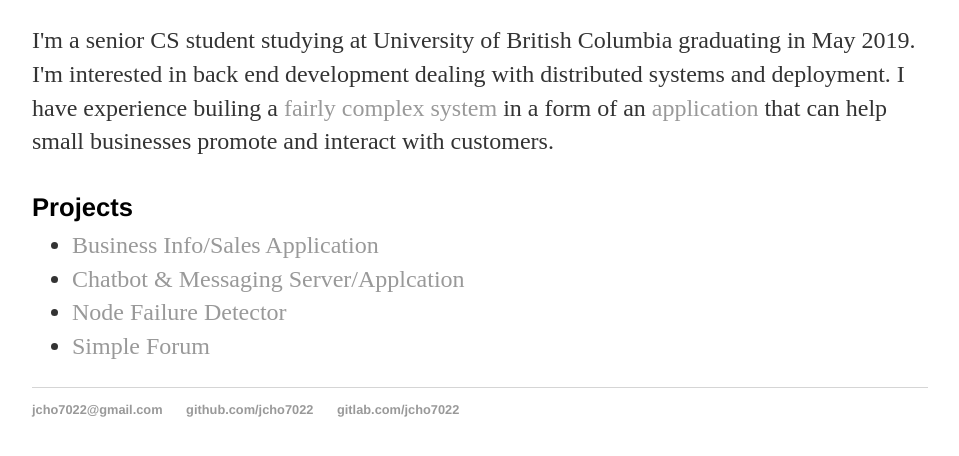
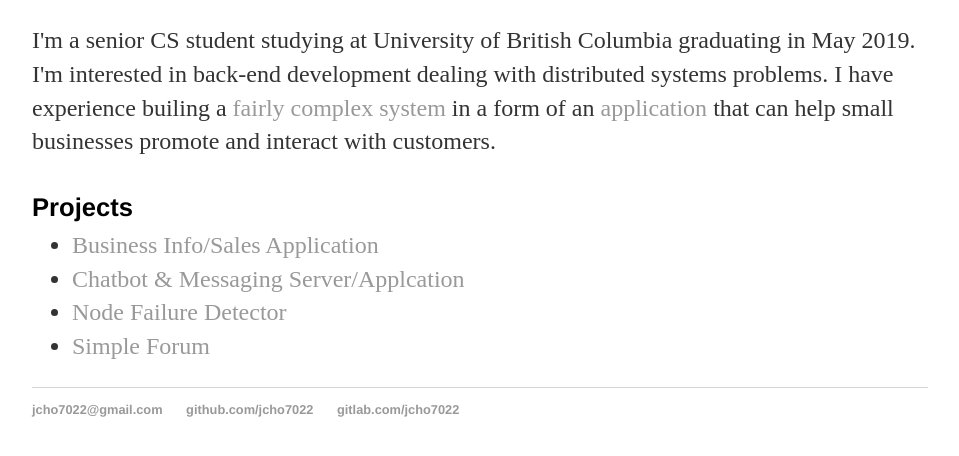
Before and after one commit to jcho7022/jcho7022.github.io, a Jekyll site: the page built from index.html, in a window 1280 px wide, cut to the strip 457-946 px from the top of the page. Shown: the top 456 px of the strip, without its empty margins (160-1119 px from the left). Built offline with Jekyll 4.4.1, drawn with Linux system fonts in a browser that asks for light colours.

Commit message:
Update index.html

```diff
--- a/index.html
+++ b/index.html
@@ -7,7 +7,7 @@
 	<img src="head_shot.jpg" alt="head_shot" height="250px" width="250px">
 		<p>
 		I'm a senior CS student studying at University of British Columbia graduating in May 2019.
-		I'm interested in back end development dealing with distributed systems and deployment. I have experience
+		I'm interested in back-end development dealing with distributed systems problems. I have experience
 		builing a <a href="/projects/float">fairly complex system</a> in a form of an <a href="https://play.google.com/store/apps/details?id=com.floatapplication">application</a>
 		that can help small businesses promote and interact with customers.
 		</p>
```
